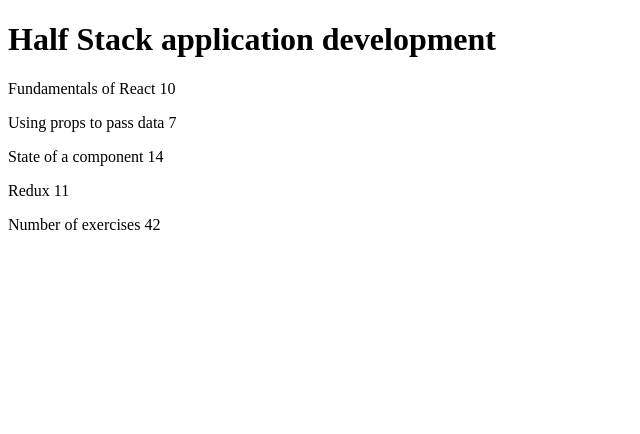
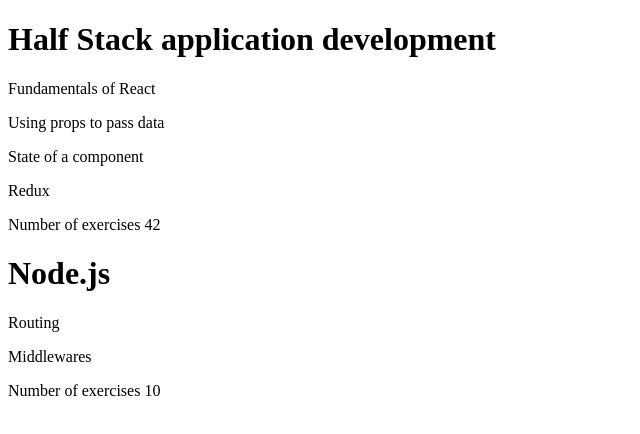
Before and after one commit to voygha/Full-Stack-Open, a React (Vite) app in the folder part1/: page / in a window 1280 px wide. Shown: the top 434 px of the page, without its empty margins (0-640 px from the left). Built offline with nearby package versions, Linux system fonts and the light colour scheme.

Commit message:
refactor: 2.4 Ampliar la app para permitir un numero arvitrario de cursos

```diff
--- a/part1/src/App.jsx
+++ b/part1/src/App.jsx
@@ -39,9 +39,10 @@
   // }
 
   {/* Agrupamos todo en un unico objeto*/ }
-  const course = {
+  const courses = [
+    {
+      name: 'Half Stack application development',
       id: 1,
-    name: 'Half Stack application development',
       parts: [
         {
           name: 'Fundamentals of React',
@@ -64,11 +65,33 @@
           id: 4
         }
       ]
+    },
+    {
+      name: 'Node.js',
+      id: 2,
+      parts: [
+        {
+          name: 'Routing',
+          exercises: 3,
+          id: 1
+        },
+        {
+          name: 'Middlewares',
+          exercises: 7,
+          id: 2
         }
+      ]
+    }
+  ]
   //console.log(parts[0].exercises)
   return (
     <div>
-      <Course name={course.name} parts={course.parts}/>
+      {/* Mapear sobre cada curso y renderizar el componente Course */}
+      {courses.map(course => (
+        <Course key={course.id} name={course.name} parts={course.parts} />
+      ))}
+
+
 
 
       {/* <Display counter={counter} />
--- a/part1/src/components/Course/Content/Content.jsx
+++ b/part1/src/components/Course/Content/Content.jsx
@@ -5,10 +5,9 @@
     return(
         <>
         {/* Componente content Refactorizado */}
-            <Part part={parts[0]} />
-            <Part part={parts[1]}/>
-            <Part part={parts[2]}/>
-            <Part part={parts[3]}/>
+            {parts.map(part =>(
+                <Part key={part.id}  name={part.name} exercise={part.exercise}/>
+            ))}
         </>
     )
 }
--- a/part1/src/components/Course/Content/Part.jsx
+++ b/part1/src/components/Course/Content/Part.jsx
@@ -1,8 +1,8 @@
-const Part = ({part}) =>{
+const Part = ({name, exercises}) =>{
     //console.log(props)
     return(
         <p>
-            {part.name} {part.exercises}
+            {name} {exercises}
         </p>
     )
 }
```
Lines whose indentation alone changed are shown as unchanged.
